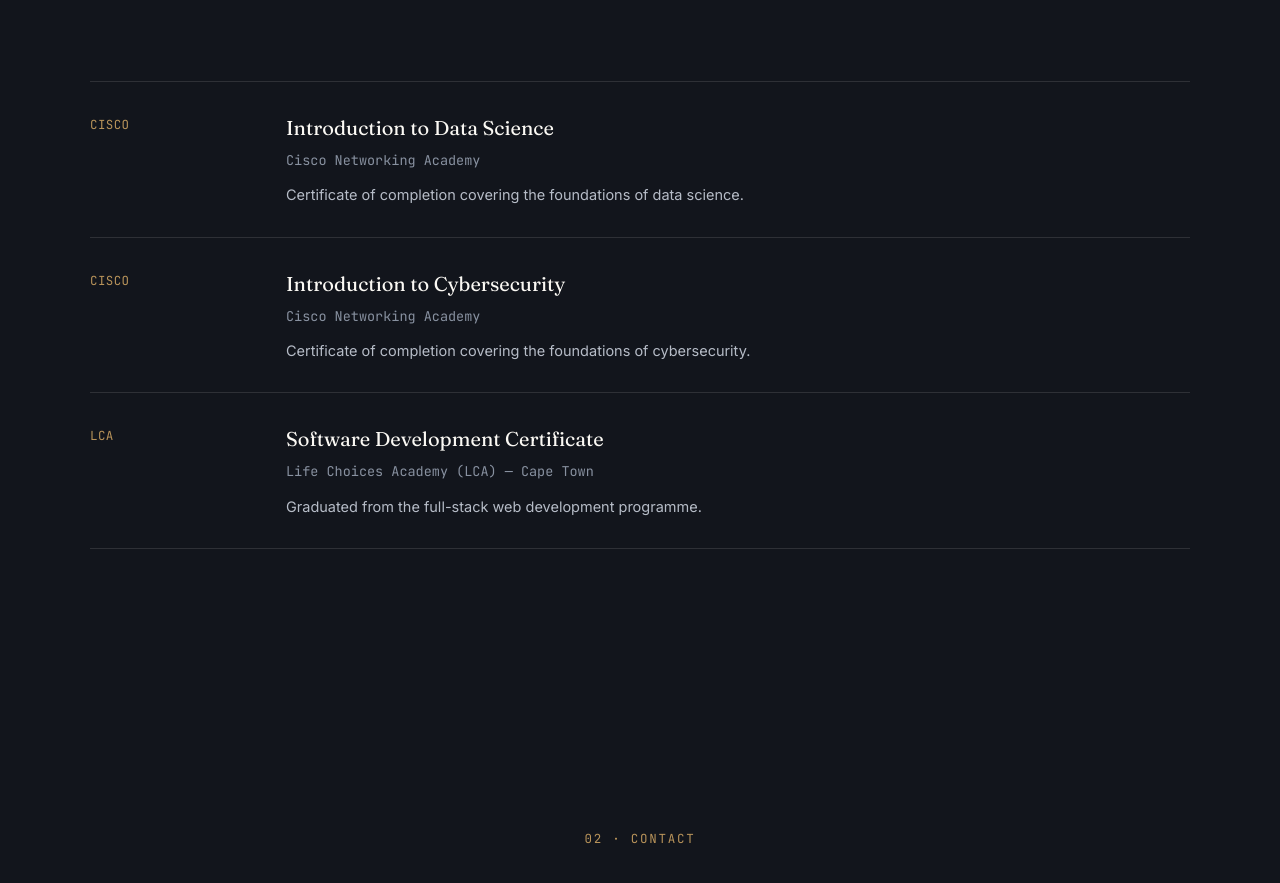
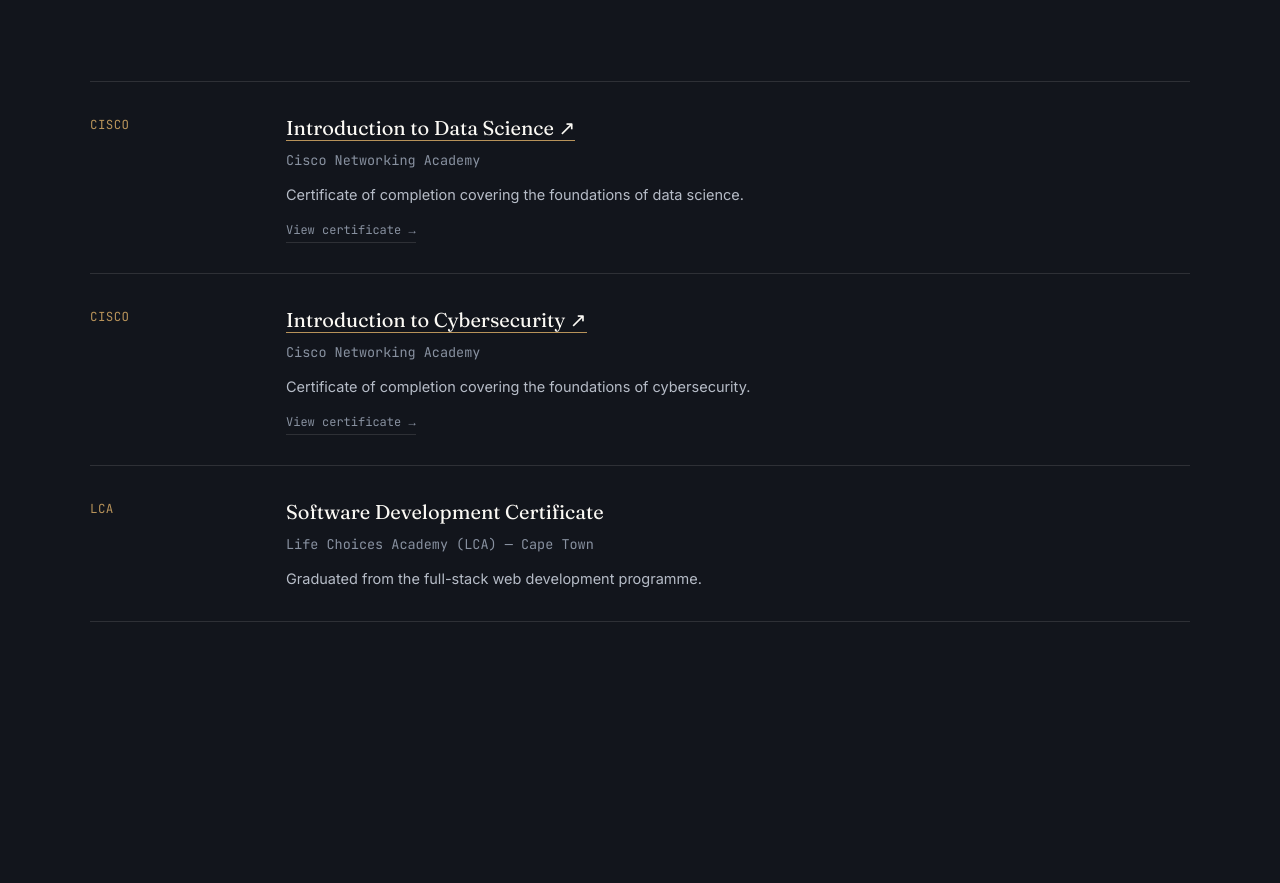
Before and after one commit to phelisafani/vue-portfolio, a Vue app: page / in a window 1280 px wide. Shown: the part 3872-4755 px from the top of the page. Built offline with nearby package versions, Linux system fonts and the light colour scheme.

Commit message:
add certificate links and buttons

```diff
--- a/src/App.vue
+++ b/src/App.vue
@@ -48,21 +48,21 @@
     name: 'Introduction to Data Science',
     issuer: 'Cisco Networking Academy',
     desc: 'Certificate of completion covering the foundations of data science.',
-    url: '', // paste the link to this certificate here
+    url: 'certificates/data-science.pdf',
   },
   {
     period: 'CISCO',
     name: 'Introduction to Cybersecurity',
     issuer: 'Cisco Networking Academy',
     desc: 'Certificate of completion covering the foundations of cybersecurity.',
-    url: '', // paste the link to this certificate here
+    url: 'certificates/cybersecurity.pdf',
   },
   {
     period: 'LCA',
     name: 'Software Development Certificate',
     issuer: 'Life Choices Academy (LCA) — Cape Town',
     desc: 'Graduated from the full-stack web development programme.',
-    url: '', // paste the link to this certificate here
+    url: '', // when you have the PDF: put it in public/certificates and use 'certificates/software-development.pdf'
   },
 ]
 
@@ -236,6 +236,7 @@
             <div class="tl-role"><a v-if="c.url" :href="c.url" target="_blank" rel="noopener">{{ c.name }} ↗</a><span v-else>{{ c.name }}</span></div>
             <div class="tl-org">{{ c.issuer }}</div>
             <p class="tl-desc">{{ c.desc }}</p>
+            <a v-if="c.url" :href="c.url" class="project-link" style="display:inline-block; margin-top:14px;" target="_blank" rel="noopener">View certificate →</a>
           </div>
         </div>
       </div>
```
Also changed, not shown: 2 other files (tests, documents, lock files or other folders).
